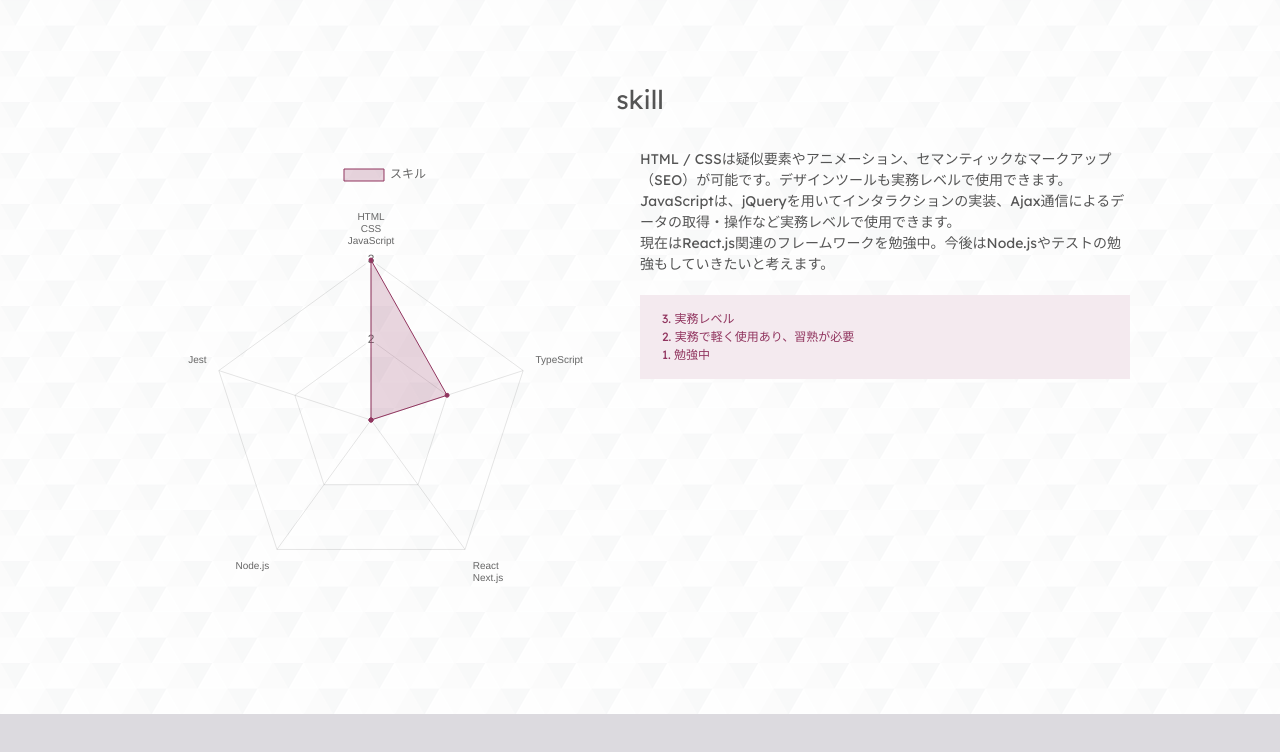
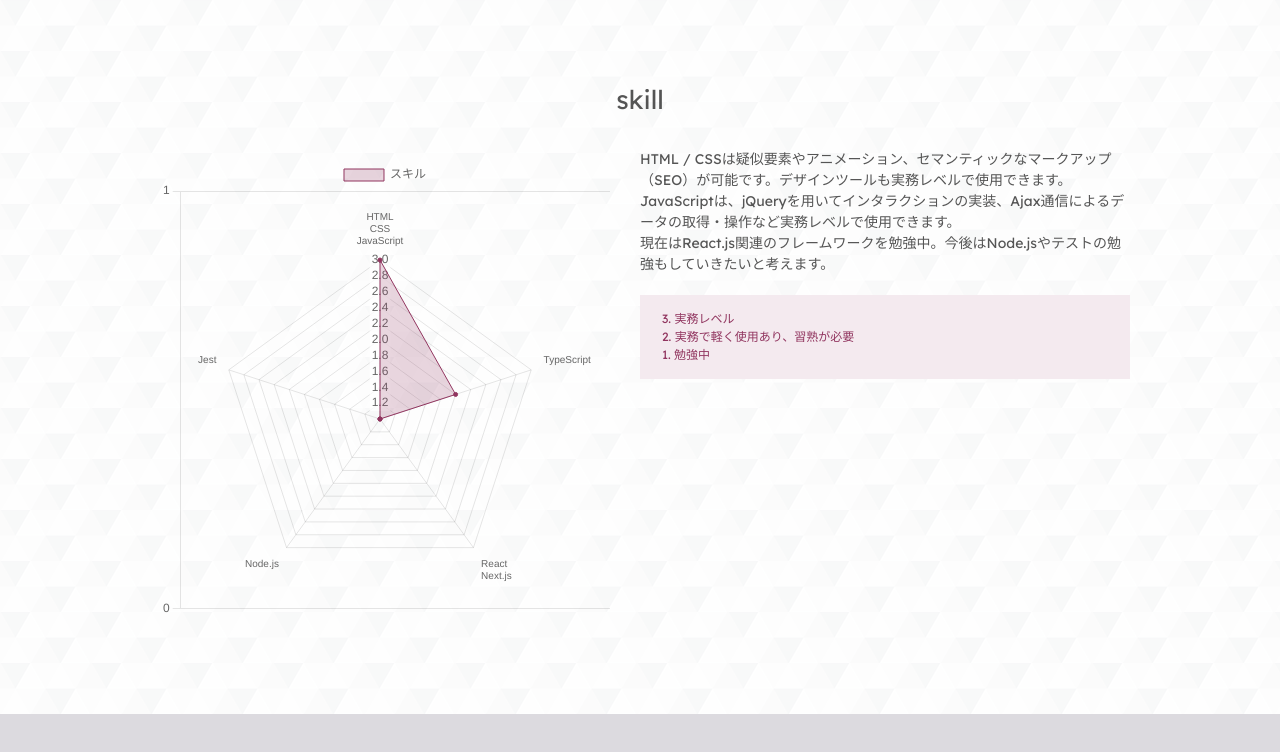
Before and after one commit to apricotn18/portfolio, a Next.js app: page /component/skill/skill in a window 1280 px wide. Shown: the top 752 px of the page. Built offline with nearby package versions, Linux system fonts and the light colour scheme; a web font is replaced by a local one.

Commit message:
Update chart.js

```diff
--- a/pages/component/skill/chart.js
+++ b/pages/component/skill/chart.js
@@ -27,12 +27,14 @@ export default function openChart (element) {
 			legend: {
 				display: false
 			},
-			scale:{
+			scales:{
+				y: {
 				ticks:{
 					suggestedMin: 0,
 					suggestedMax: 5,
 					stepSize: 1,
 					fontSize: 9
+				}
 				}
 			},
 			tooltips:{
```
